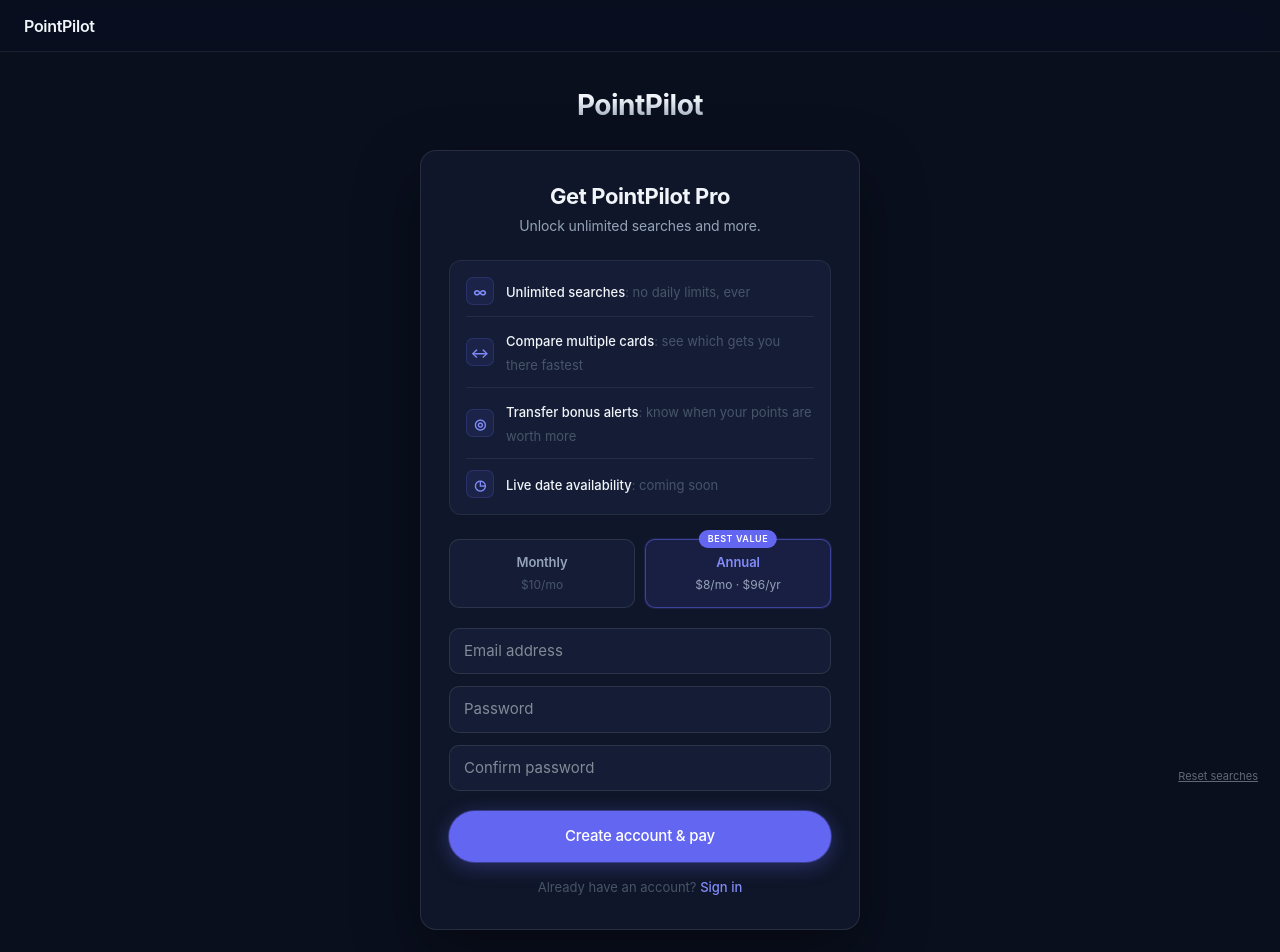
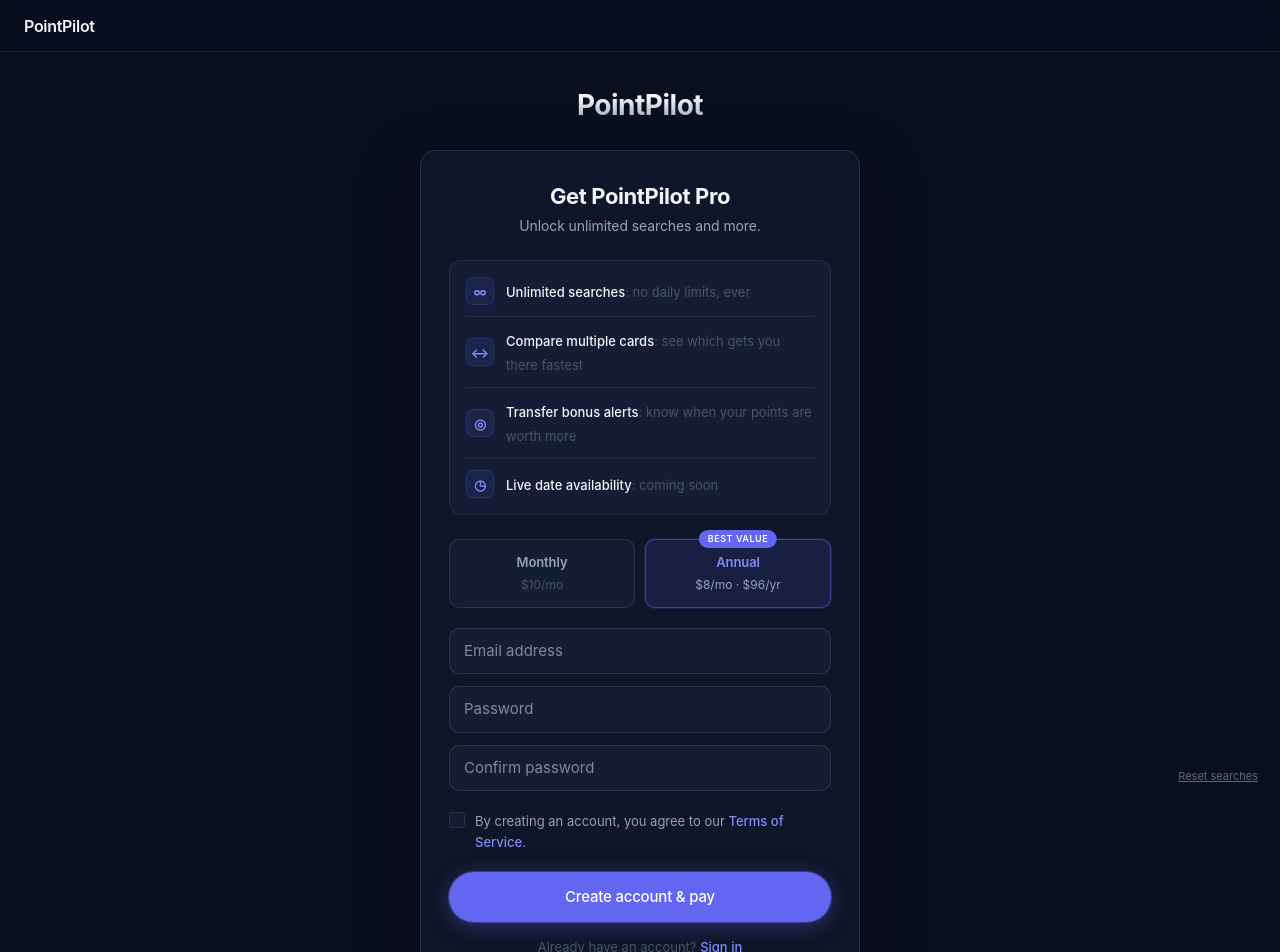
Before and after one commit to charliemolner/pointpilot, a React (Vite) app: page /signup in a window 1280 px wide. Shown: the top 952 px of the page. Built offline with nearby package versions, Linux system fonts and the light colour scheme; no server answers.

Commit message:
add terms of service checkbox to signup

```diff
--- a/src/pages/Signup.jsx
+++ b/src/pages/Signup.jsx
@@ -38,6 +38,8 @@ export default function Signup() {
   const [error, setError] = useState('')
   const [loading, setLoading] = useState(false)
   const [focusedField, setFocusedField] = useState(null)
+  const [agreedToTerms, setAgreedToTerms] = useState(false)
+  const [termsError, setTermsError] = useState(false)
 
   const inputStyle = (field, readOnly = false) => ({
     background: readOnly ? 'rgba(255,255,255,0.03)' : ELEVATED,
@@ -58,6 +60,12 @@ export default function Signup() {
   async function handleSubmit(e) {
     e.preventDefault()
     setError('')
+    setTermsError(false)
+
+    if (!agreedToTerms) {
+      setTermsError(true)
+      return
+    }
 
     if (!existingMode) {
       if (password !== confirmPassword) {
@@ -346,6 +354,61 @@ export default function Signup() {
 
             {existingMode && <div style={{ marginBottom: '20px' }} />}
 
+            {/* Terms of Service checkbox */}
+            <label style={{
+              display: 'flex', alignItems: 'flex-start', gap: '10px',
+              marginBottom: termsError ? '8px' : '20px',
+              cursor: 'pointer',
+            }}>
+              <div style={{ position: 'relative', flexShrink: 0, marginTop: '1px' }}>
+                <input
+                  type="checkbox"
+                  checked={agreedToTerms}
+                  onChange={e => { setAgreedToTerms(e.target.checked); if (e.target.checked) setTermsError(false) }}
+                  style={{ position: 'absolute', opacity: 0, width: 0, height: 0 }}
+                />
+                <div style={{
+                  width: '16px', height: '16px',
+                  borderRadius: '4px',
+                  border: `1.5px solid ${termsError ? 'rgba(248,113,113,0.6)' : agreedToTerms ? 'rgba(99,102,241,0.7)' : BORDER_MID}`,
+                  background: agreedToTerms ? 'rgba(99,102,241,0.18)' : ELEVATED,
+                  display: 'flex', alignItems: 'center', justifyContent: 'center',
+                  transition: 'border-color 0.15s, background 0.15s',
+                  boxShadow: agreedToTerms ? '0 0 0 3px rgba(99,102,241,0.1)' : 'none',
+                }}>
+                  {agreedToTerms && (
+                    <svg width="9" height="7" viewBox="0 0 9 7" fill="none">
+                      <path d="M1 3.5L3.5 6L8 1" stroke="#818cf8" strokeWidth="1.5" strokeLinecap="round" strokeLinejoin="round"/>
+                    </svg>
+                  )}
+                </div>
+              </div>
+              <span style={{ fontSize: '13px', color: MUTED, lineHeight: 1.55, userSelect: 'none' }}>
+                By creating an account, you agree to our{' '}
+                <a
+                  href="/terms"
+                  target="_blank"
+                  rel="noopener noreferrer"
+                  onClick={e => e.stopPropagation()}
+                  style={{ color: ACCENT_LT, textDecoration: 'none', fontWeight: '500' }}
+                  onMouseEnter={e => e.currentTarget.style.textDecoration = 'underline'}
+                  onMouseLeave={e => e.currentTarget.style.textDecoration = 'none'}
+                >
+                  Terms of Service
+                </a>.
+              </span>
+            </label>
+
+            {termsError && (
+              <p style={{
+                color: '#f87171', fontSize: '12px',
+                marginBottom: '14px', marginTop: '-2px',
+                letterSpacing: '-0.1px',
+              }}>
+                Please agree to the Terms of Service to continue.
+              </p>
+            )}
+
             {error && (
               <p style={{
                 color: '#f87171', fontSize: '13px',
```
